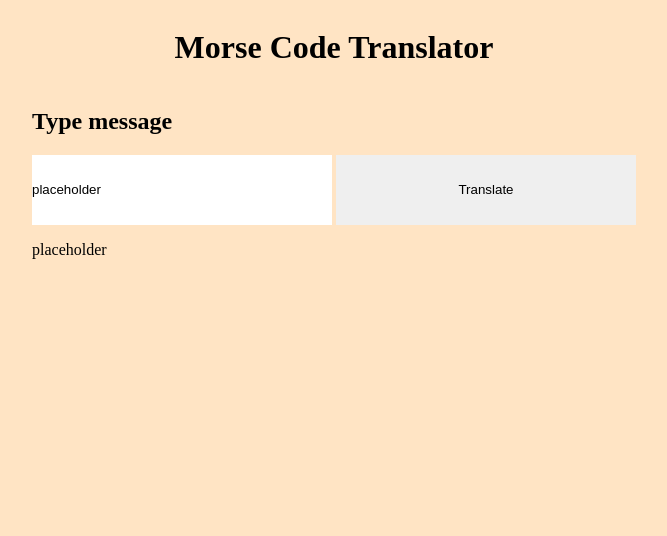
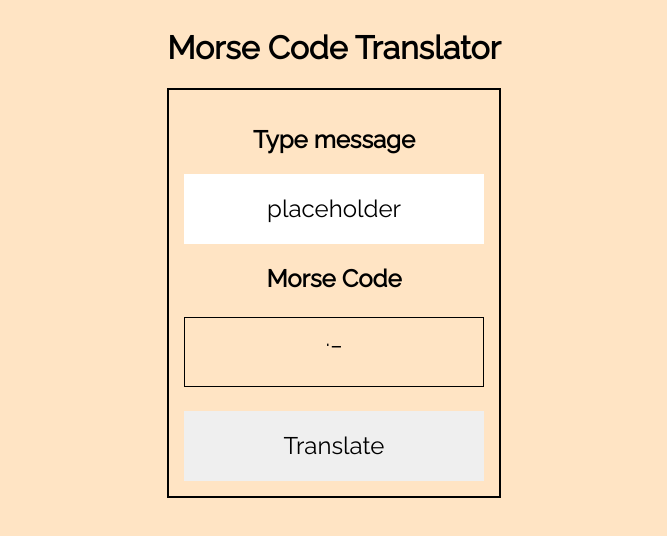
Before and after one commit to jamespanter/morse-code-translator, a plain HTML site: page mc.html in a window 1280 px wide. Both pictures are taken after a click on the button "Translate". Shown: the whole page, without its empty margins (306-973 px from the left). Drawn offline with Linux system fonts and the light colour scheme.

Commit message:
Js and style changes

```diff
--- a/mc.html
+++ b/mc.html
@@ -2,6 +2,7 @@
 <html lang="en">
 
 <head>
+    <link href="https://fonts.googleapis.com/css?family=Raleway&display=swap" rel="stylesheet">
     <link rel="stylesheet" href="mc.css">
     <meta charset="UTF-8">
     <meta name="viewport" content="width=device-width, initial-scale=1.0">
@@ -16,8 +17,9 @@
     <main>
         <h2>Type message</h2>
         <input type="text" value="placeholder" id="text-input">
+        <h2>Morse Code</h2>
+        <p id="output"></p>
         <button onclick="convertText()">Translate</button>
-        <p id="output">Output</p>
     </main>
 </body>
 
--- a/mc.js
+++ b/mc.js
@@ -1,5 +1,4 @@
-// UI -> input text and get back morse Code
-// translate other way
+const output = document.getElementById('output');
 const morseCode = [{
         a: '._'
     },
@@ -112,19 +111,16 @@ const morseCode = [{
 
 const convertText = () => {
     const textInput = document.getElementById('text-input').value;
-    const output = document.getElementById('output');
     const arrayOfLetters = textInput.split("")
-
-    console.log(arrayOfLetters)
-
 
     const getMorseCodeValue = (letter) => {
         console.log(letter)
+        console.log(morseCode[0][letter])
+        letter = morseCode[0][letter]
+        return letter;
     }
-    arrayOfLetters.forEach(getMorseCodeValue)
 
-
-    getMorseCodeValue()
-    output.innerHTML = textInput;
-    console.log(textInput)
+    const arrayInMorse = arrayOfLetters.map(getMorseCodeValue)
+    console.log(arrayInMorse)
+    output.innerHTML = arrayInMorse.join('');
 }
--- a/mc.scss
+++ b/mc.scss
@@ -5,6 +5,7 @@
 }
 
 body {
+    font-family: 'Raleway', sans-serif;
     background-color: bisque;
     display: flex;
     flex-direction: column;
@@ -12,12 +13,35 @@ body {
     align-items: center;
 }
 
+main {
+    text-align: center;
+    border: solid 2px black;
+    padding: 15px;
+
     input {
+        text-align: center;
+        font-family: 'Raleway', sans-serif;
+        padding: 5px;
+        font-size: 24px;
         width: 300px;
         height: 70px;
     }
 
     button {
+        font-family: 'Raleway', sans-serif;
+        font-size: 24px;
         width: 300px;
         height: 70px;
+
+        &:hover {
+            background-color: beige;
         }
+    }
+
+    p {
+        padding: 5px;
+        height: 70px;
+        border: solid 1px black;
+        font-size: 24px;
+    }
+}
```
Also changed, not shown: mc.css, 1 other file. Lines whose indentation alone changed are shown as unchanged.
